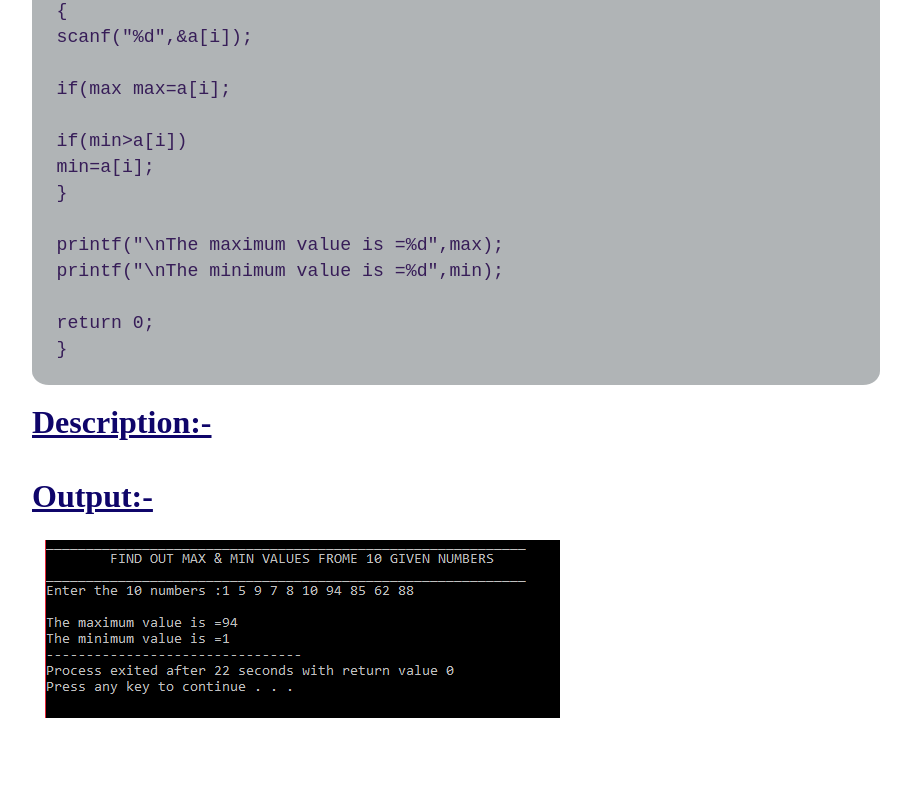
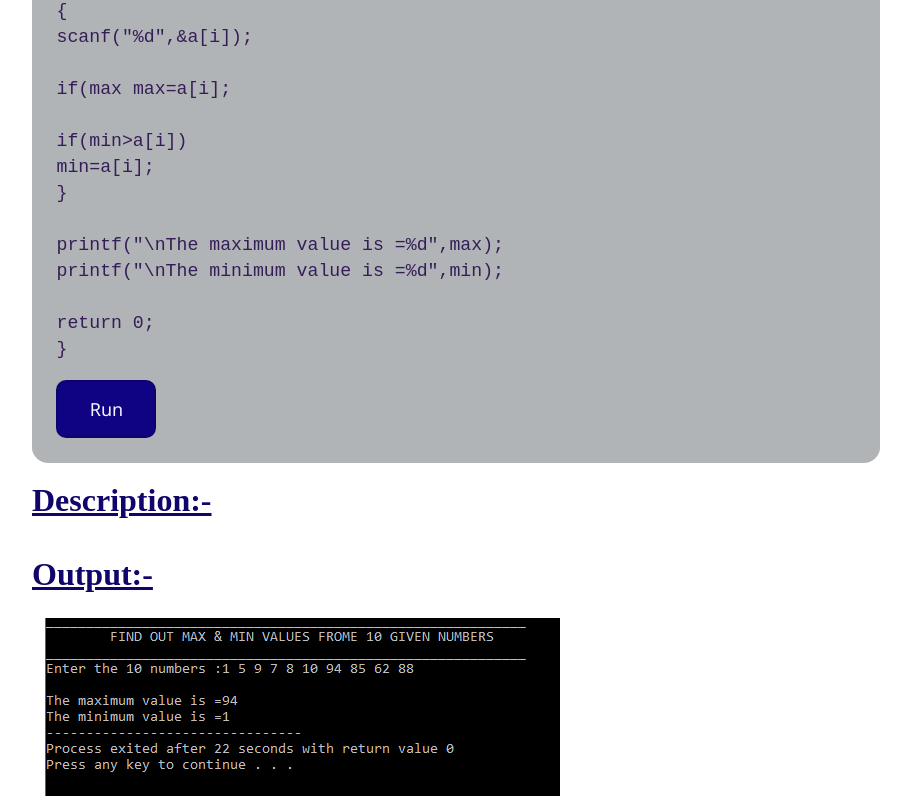
Before and after one commit to PMP1210/GTUProgramer, a plain HTML site: page problem-15.html in a window 1280 px wide. Shown: the part 737-1537 px from the top of the page, without its empty margins (224-1135 px from the left). Before the commit the page ends 1459 px from the top, so only its background shows below. Drawn offline with Linux system fonts and the light colour scheme; files whose address does not match are found by name.

Commit message:
Update problem-15.html

```diff
--- a/problem-15.html
+++ b/problem-15.html
@@ -69,6 +69,8 @@
                         return 0; <br>
 
                     }
+                <br>
+                    <a href="https://www.programiz.com/c-programming/online-compiler/"><button type="button" class="run">Run</button></a>
             </code>
         </div>
     </div>
```
